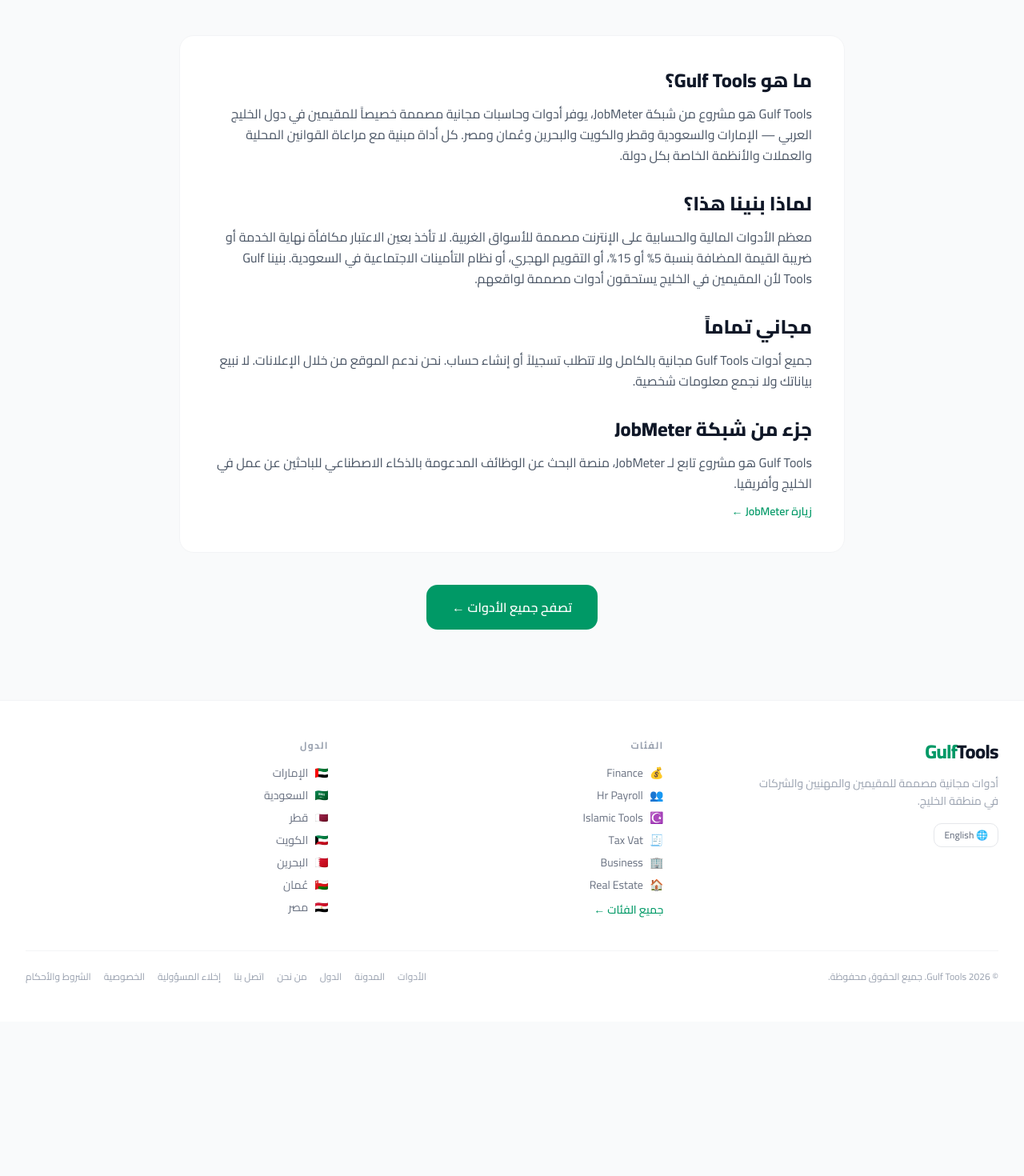
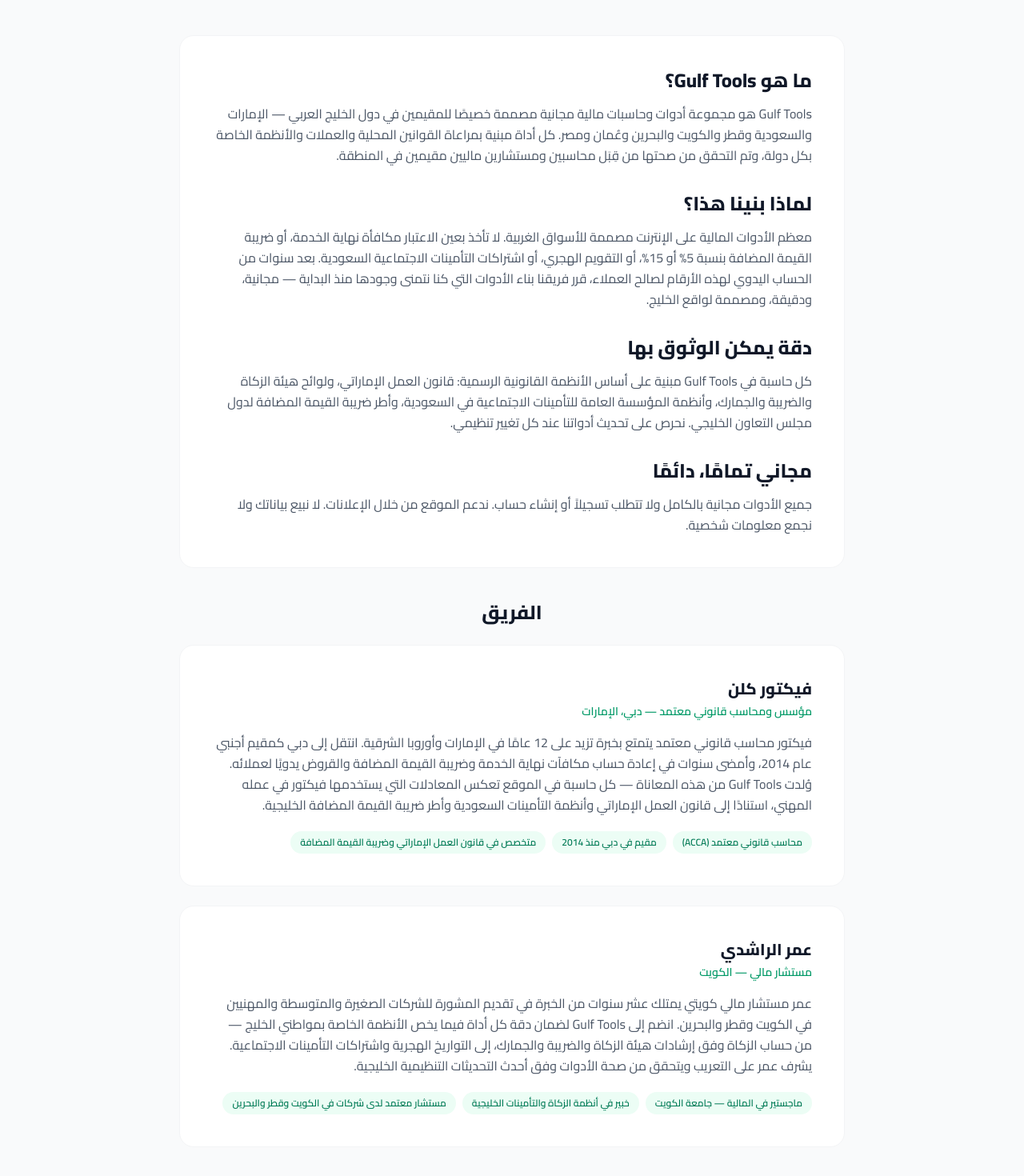
Before and after one commit to joevics5/gulf-tools, a Next.js app: page /ar/about in a window 1280 px wide. Shown: the part 440-1910 px from the top of the page at 80% size. Before the commit the page ends 1717 px from the top, so only its background shows below. Built offline with nearby package versions, Linux system fonts and the light colour scheme.

Commit message:
Update page.tsx

```diff
--- a/app/[locale]/about/page.tsx
+++ b/app/[locale]/about/page.tsx
@@ -10,11 +10,14 @@
 export async function generateMetadata({ params }: { params: Promise<Params> }) {
   const { locale } = await params
   return {
-    title: locale === 'ar' ? 'من نحن | Gulf Tools' : 'About Us | Gulf Tools',
+    title:
+      locale === 'ar'
+        ? 'من نحن | Gulf Tools'
+        : 'About Us | Gulf Tools',
     description:
       locale === 'ar'
-        ? 'تعرّف على Gulf Tools — مجموعة أدوات مجانية مبنية للمقيمين والمهنيين والشركات في دول الخليج'
-        : 'Learn about Gulf Tools — free calculators and tools built for expats, professionals and businesses across the Gulf',
+        ? 'تعرّف على الفريق وراء Gulf Tools — أدوات مالية مجانية مبنية من قِبَل محاسبين ومهنيين مقيمين في دول الخليج'
+        : 'Meet the team behind Gulf Tools — free financial calculators built by qualified accountants and professionals living and working across the Gulf.',
     robots: { index: true, follow: true },
   }
 }
@@ -36,6 +39,33 @@
     { value: '0',   label: isAr ? 'تسجيل مطلوب' : 'Sign-ups Required' },
   ]
 
+  const team = [
+    {
+      name: 'Victor Klen',
+      nameAr: 'فيكتور كلن',
+      role: isAr ? 'مؤسس ومحاسب قانوني معتمد — دبي، الإمارات' : 'Founder & Certified Accountant — Dubai, UAE',
+      bioEn:
+        'Victor is a certified accountant with over 12 years of experience working across the UAE and Eastern Europe. After relocating to Dubai as an expat in 2014, he spent years manually recalculating gratuity payouts, VAT obligations and loan schedules for clients who couldn\'t find reliable Gulf-specific tools online. Gulf Tools was born out of that frustration — every calculator on this site reflects the exact formulas Victor uses in professional practice, grounded in UAE Labour Law, Saudi GOSI regulations and GCC VAT frameworks.',
+      bioAr:
+        'فيكتور محاسب قانوني معتمد يتمتع بخبرة تزيد على 12 عامًا في الإمارات وأوروبا الشرقية. انتقل إلى دبي كمقيم أجنبي عام 2014، وأمضى سنوات في إعادة حساب مكافآت نهاية الخدمة وضريبة القيمة المضافة والقروض يدويًا لعملائه. وُلدت Gulf Tools من هذه المعاناة — كل حاسبة في الموقع تعكس المعادلات التي يستخدمها فيكتور في عمله المهني، استنادًا إلى قانون العمل الإماراتي وأنظمة التأمينات السعودية وأطر ضريبة القيمة المضافة الخليجية.',
+      credentials: isAr
+        ? ['محاسب قانوني معتمد (ACCA)', 'مقيم في دبي منذ 2014', 'متخصص في قانون العمل الإماراتي وضريبة القيمة المضافة']
+        : ['ACCA Certified Accountant', 'Dubai resident since 2014', 'Specialist in UAE Labour Law & GCC VAT'],
+    },
+    {
+      name: 'Omar Al-Rashidi',
+      nameAr: 'عمر الراشدي',
+      role: isAr ? 'مستشار مالي — الكويت' : 'Financial Consultant — Kuwait',
+      bioEn:
+        'Omar is a Kuwaiti financial consultant with a decade of experience advising SMEs and individual professionals across Kuwait, Qatar and Bahrain. He joined Gulf Tools to ensure every tool accurately reflects the regulatory nuances of Arabic-speaking Gulf nationals — from Zakat calculation under GAZT guidelines to Hijri date handling and GOSI contribution rates. Omar leads the Arabic localisation and validates all tools against the latest GCC regulatory updates.',
+      bioAr:
+        'عمر مستشار مالي كويتي يمتلك عشر سنوات من الخبرة في تقديم المشورة للشركات الصغيرة والمتوسطة والمهنيين في الكويت وقطر والبحرين. انضم إلى Gulf Tools لضمان دقة كل أداة فيما يخص الأنظمة الخاصة بمواطني الخليج — من حساب الزكاة وفق إرشادات هيئة الزكاة والضريبة والجمارك، إلى التواريخ الهجرية واشتراكات التأمينات الاجتماعية. يشرف عمر على التعريب ويتحقق من صحة الأدوات وفق أحدث التحديثات التنظيمية الخليجية.',
+      credentials: isAr
+        ? ['ماجستير في المالية — جامعة الكويت', 'خبير في أنظمة الزكاة والتأمينات الخليجية', 'مستشار معتمد لدى شركات في الكويت وقطر والبحرين']
+        : ['MSc Finance — Kuwait University', 'Expert in GCC Zakat & social insurance regulations', 'Certified consultant to firms in Kuwait, Qatar and Bahrain'],
+    },
+  ]
+
   return (
     <>
       <Header locale={locale} />
@@ -49,8 +79,8 @@
           </h1>
           <p className="text-xl text-gray-500 max-w-2xl mx-auto leading-relaxed">
             {isAr
-              ? 'أدوات مجانية مبنية خصيصاً للمقيمين والمهنيين والشركات في دول الخليج'
-              : 'Free tools built specifically for expats, professionals and businesses across the Gulf region'}
+              ? 'أدوات مالية مجانية بُنيت من قِبَل محاسبين ومهنيين يعيشون ويعملون في الخليج'
+              : 'Free financial tools built by qualified accountants and professionals who live and work across the Gulf'}
           </p>
         </div>
 
@@ -64,16 +94,16 @@
           ))}
         </div>
 
-        {/* Content */}
-        <div className="bg-white border border-gray-100 rounded-2xl p-8 sm:p-10 space-y-8">
+        {/* Mission */}
+        <div className="bg-white border border-gray-100 rounded-2xl p-8 sm:p-10 space-y-8 mb-10">
           <section>
             <h2 className="text-2xl font-black text-gray-900 mb-3">
               {isAr ? 'ما هو Gulf Tools؟' : 'What is Gulf Tools?'}
             </h2>
             <p className="text-gray-600 leading-relaxed">
               {isAr
-                ? 'Gulf Tools هو مشروع من شبكة JobMeter، يوفر أدوات وحاسبات مجانية مصممة خصيصاً للمقيمين في دول الخليج العربي — الإمارات والسعودية وقطر والكويت والبحرين وعُمان ومصر. كل أداة مبنية مع مراعاة القوانين المحلية والعملات والأنظمة الخاصة بكل دولة.'
-                : 'Gulf Tools is a project by the JobMeter network, providing free tools and calculators designed specifically for residents of the Arabian Gulf — UAE, Saudi Arabia, Qatar, Kuwait, Bahrain, Oman and Egypt. Every tool is built with local laws, currencies and regulations in mind.'}
+                ? 'Gulf Tools هو مجموعة أدوات وحاسبات مالية مجانية مصممة خصيصًا للمقيمين في دول الخليج العربي — الإمارات والسعودية وقطر والكويت والبحرين وعُمان ومصر. كل أداة مبنية بمراعاة القوانين المحلية والعملات والأنظمة الخاصة بكل دولة، وتم التحقق من صحتها من قِبَل محاسبين ومستشارين ماليين مقيمين في المنطقة.'
+                : 'Gulf Tools is a suite of free financial tools and calculators designed specifically for residents of the Arabian Gulf — UAE, Saudi Arabia, Qatar, Kuwait, Bahrain, Oman and Egypt. Every tool is built with local laws, currencies and regulations in mind, and validated by qualified accountants and financial consultants based in the region.'}
             </p>
           </section>
 
@@ -83,40 +113,69 @@
             </h2>
             <p className="text-gray-600 leading-relaxed">
               {isAr
-                ? 'معظم الأدوات المالية والحسابية على الإنترنت مصممة للأسواق الغربية. لا تأخذ بعين الاعتبار مكافأة نهاية الخدمة أو ضريبة القيمة المضافة بنسبة 5% أو 15%، أو التقويم الهجري، أو نظام التأمينات الاجتماعية في السعودية. بنينا Gulf Tools لأن المقيمين في الخليج يستحقون أدوات مصممة لواقعهم.'
-                : 'Most financial and calculation tools online are built for Western markets. They don\'t account for end-of-service gratuity, 5% or 15% VAT, the Hijri calendar, or Saudi GOSI contributions. We built Gulf Tools because Gulf residents deserve tools designed for their reality.'}
+                ? 'معظم الأدوات المالية على الإنترنت مصممة للأسواق الغربية. لا تأخذ بعين الاعتبار مكافأة نهاية الخدمة، أو ضريبة القيمة المضافة بنسبة 5% أو 15%، أو التقويم الهجري، أو اشتراكات التأمينات الاجتماعية السعودية. بعد سنوات من الحساب اليدوي لهذه الأرقام لصالح العملاء، قرر فريقنا بناء الأدوات التي كنا نتمنى وجودها منذ البداية — مجانية، ودقيقة، ومصممة لواقع الخليج.'
+                : 'Most financial tools online are built for Western markets. They don\'t account for end-of-service gratuity, 5% or 15% VAT, the Hijri calendar, or Saudi GOSI contributions. After years of manually calculating these figures for clients, our team decided to build the tools we always wished existed — free, accurate and designed for Gulf reality.'}
             </p>
           </section>
 
           <section>
             <h2 className="text-2xl font-black text-gray-900 mb-3">
-              {isAr ? 'مجاني تماماً' : 'Completely Free'}
+              {isAr ? 'دقة يمكن الوثوق بها' : 'Accuracy You Can Trust'}
             </h2>
             <p className="text-gray-600 leading-relaxed">
               {isAr
-                ? 'جميع أدوات Gulf Tools مجانية بالكامل ولا تتطلب تسجيلاً أو إنشاء حساب. نحن ندعم الموقع من خلال الإعلانات. لا نبيع بياناتك ولا نجمع معلومات شخصية.'
-                : 'All Gulf Tools are completely free and require no registration or account creation. We support the site through advertising. We do not sell your data or collect personal information.'}
+                ? 'كل حاسبة في Gulf Tools مبنية على أساس الأنظمة القانونية الرسمية: قانون العمل الإماراتي، ولوائح هيئة الزكاة والضريبة والجمارك، وأنظمة المؤسسة العامة للتأمينات الاجتماعية في السعودية، وأطر ضريبة القيمة المضافة لدول مجلس التعاون الخليجي. نحرص على تحديث أدواتنا عند كل تغيير تنظيمي.'
+                : 'Every calculator on Gulf Tools is built on official regulatory frameworks: UAE Labour Law, GAZT guidelines, Saudi GOSI regulations and GCC VAT frameworks. We update our tools whenever regulations change.'}
             </p>
           </section>
 
           <section>
             <h2 className="text-2xl font-black text-gray-900 mb-3">
-              {isAr ? 'جزء من شبكة JobMeter' : 'Part of the JobMeter Network'}
+              {isAr ? 'مجاني تمامًا، دائمًا' : 'Completely Free, Always'}
             </h2>
             <p className="text-gray-600 leading-relaxed">
               {isAr
-                ? 'Gulf Tools هو مشروع تابع لـ JobMeter، منصة البحث عن الوظائف المدعومة بالذكاء الاصطناعي للباحثين عن عمل في الخليج وأفريقيا.'
-                : 'Gulf Tools is a project under JobMeter, the AI-powered job discovery platform for job seekers in the Gulf and Africa.'}
+                ? 'جميع الأدوات مجانية بالكامل ولا تتطلب تسجيلاً أو إنشاء حساب. ندعم الموقع من خلال الإعلانات. لا نبيع بياناتك ولا نجمع معلومات شخصية.'
+                : 'All tools are completely free and require no registration or account creation. We support the site through advertising. We do not sell your data or collect personal information.'}
             </p>
-            <a
-              href="https://jobmeter.app"
-              target="_blank"
-              rel="noopener noreferrer"
-              className="inline-flex items-center gap-2 mt-3 text-emerald-600 hover:text-emerald-700 font-semibold text-sm transition-colors"
-            >
-              {isAr ? 'زيارة JobMeter ←' : 'Visit JobMeter →'}
-            </a>
           </section>
+        </div>
+
+        {/* Team */}
+        <div className="mb-10">
+          <h2 className="text-2xl font-black text-gray-900 mb-6 text-center">
+            {isAr ? 'الفريق' : 'The Team'}
+          </h2>
+          <div className="space-y-6">
+            {team.map(member => (
+              <div
+                key={member.name}
+                className="bg-white border border-gray-100 rounded-2xl p-8 sm:p-10"
+              >
+                <div className="mb-4">
+                  <h3 className="text-xl font-black text-gray-900">
+                    {isAr ? member.nameAr : member.name}
+                  </h3>
+                  <p className="text-sm text-emerald-600 font-semibold mt-1">
+                    {member.role}
+                  </p>
+                </div>
+                <p className="text-gray-600 leading-relaxed mb-5">
+                  {isAr ? member.bioAr : member.bioEn}
+                </p>
+                <ul className="flex flex-wrap gap-2">
+                  {member.credentials.map(c => (
+                    <li
+                      key={c}
+                      className="bg-emerald-50 text-emerald-700 text-xs font-semibold px-3 py-1.5 rounded-full"
+                    >
+                      {c}
+                    </li>
+                  ))}
+                </ul>
+              </div>
+            ))}
+          </div>
         </div>
 
         {/* CTA */}
```
